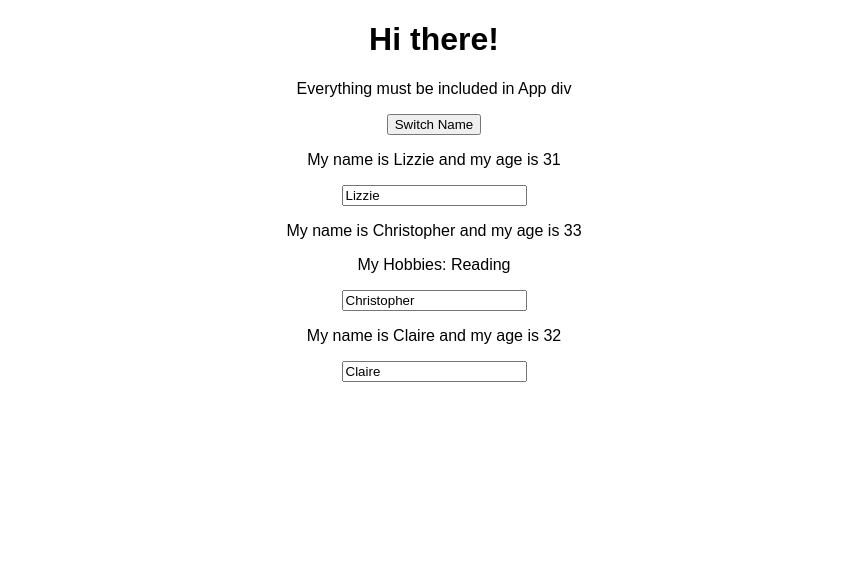
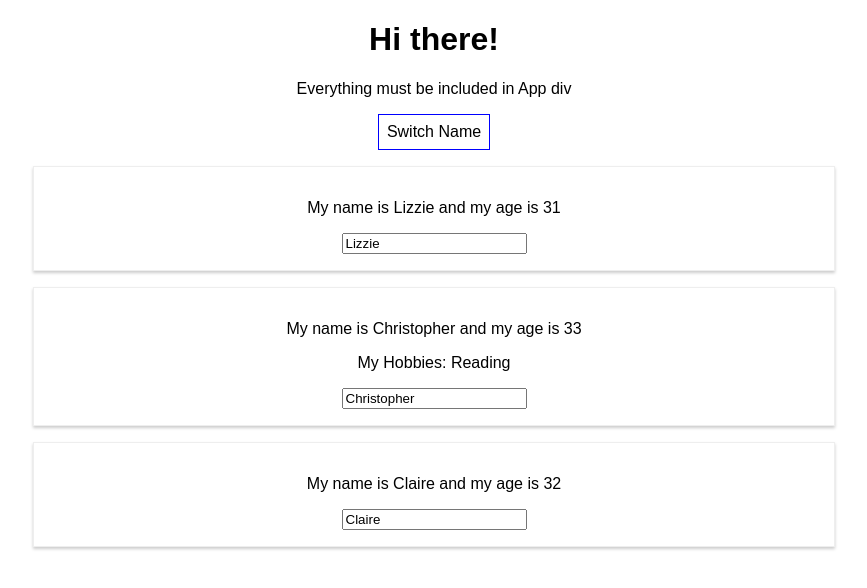
Before and after one commit to lchan217/udemy-react, a React (Create React App) app: page / in a window 1280 px wide. Shown: the top 588 px of the page, without its empty margins (206-1073 px from the left). Built offline with nearby package versions, Linux system fonts and the light colour scheme.

Commit message:
add styling

```diff
--- a/src/App.css
+++ b/src/App.css
@@ -1,3 +1,4 @@
+/* global */
 .App {
   text-align: center;
 }
--- a/src/App.js
+++ b/src/App.js
@@ -34,11 +34,23 @@ class App extends Component {
   }
 
   render() {
+    // not global, scoping
+    const style = {
+      backgroundColor: 'white',
+      // also valid: 'background-color': 'white',
+      font: 'inherit',
+      border: '1px solid blue',
+      padding: '8px',
+      cursor: 'pointer'
+    };
+
     return (
       <div className="App">
         <h1>Hi there!</h1>
         <p>Everything must be included in App div</p>
-        <button onClick={() => this.switchNameHandler('Marie')}>Switch Name</button>
+        <button
+          style={style}
+          onClick={() => this.switchNameHandler('Marie')}>Switch Name</button>
         <Person
           name={this.state.persons[0].name}
           age={this.state.persons[0].age}/>
--- /dev/null
+++ b/src/Person/Person.css
@@ -0,0 +1,8 @@
+.Person {
+  width: 60%;
+  margin: 16px auto;
+  border: 1px solid #eee;
+  box-shadow: 0 2px 3px #ccc;
+  padding: 16px;
+  text-align: center;
+}
--- a/src/Person/Person.js
+++ b/src/Person/Person.js
@@ -1,8 +1,9 @@
 import React from 'react'
+import './Person.css'
 
 const person = (props) => {
     return (
-        <div>
+        <div className="Person">
             <p onClick={props.click}>My name is {props.name} and my age is {props.age}</p>
             <p>{props.children}</p>
             <input type="text" onChange={props.changed} value={props.name}/>
```
